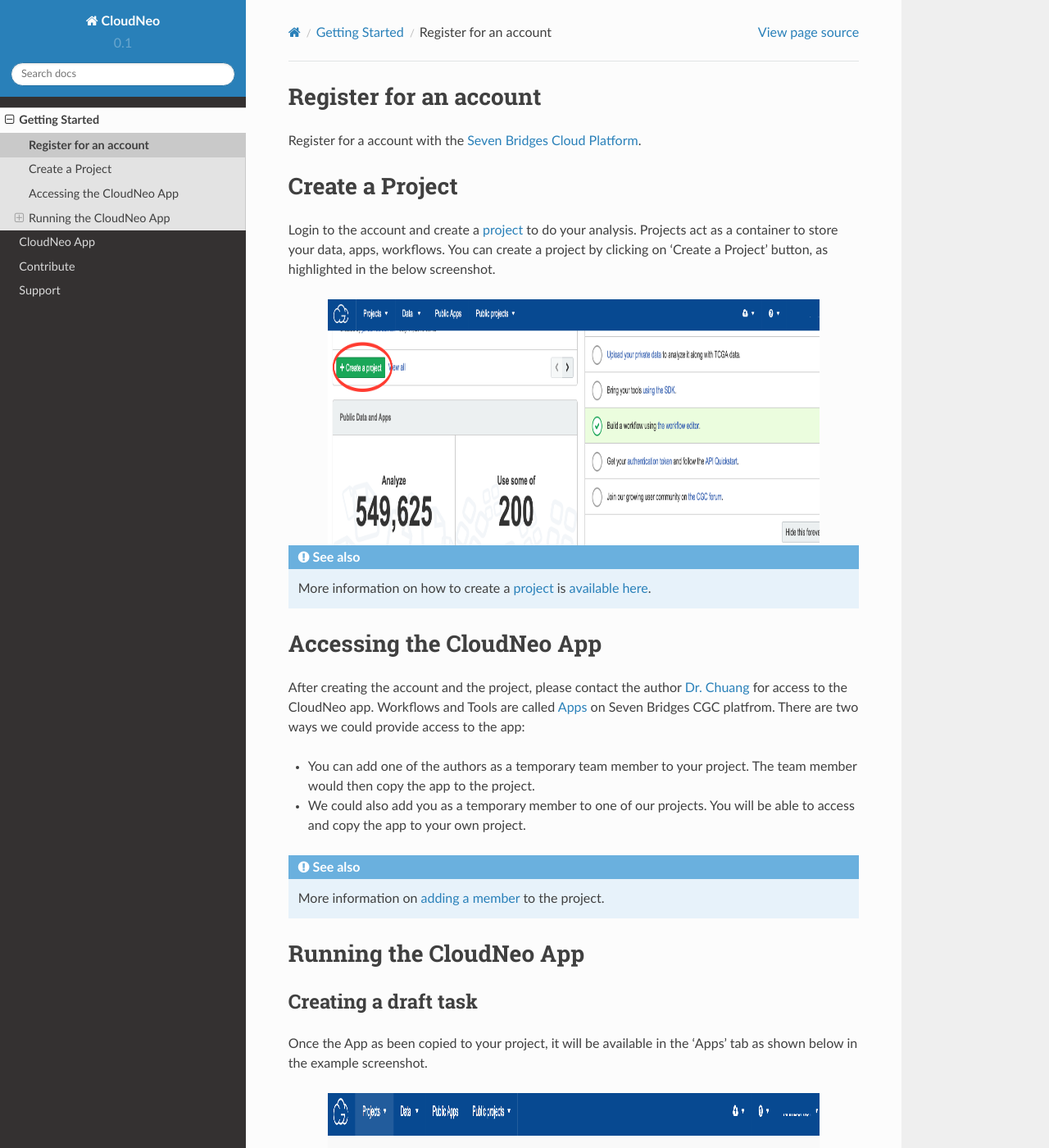
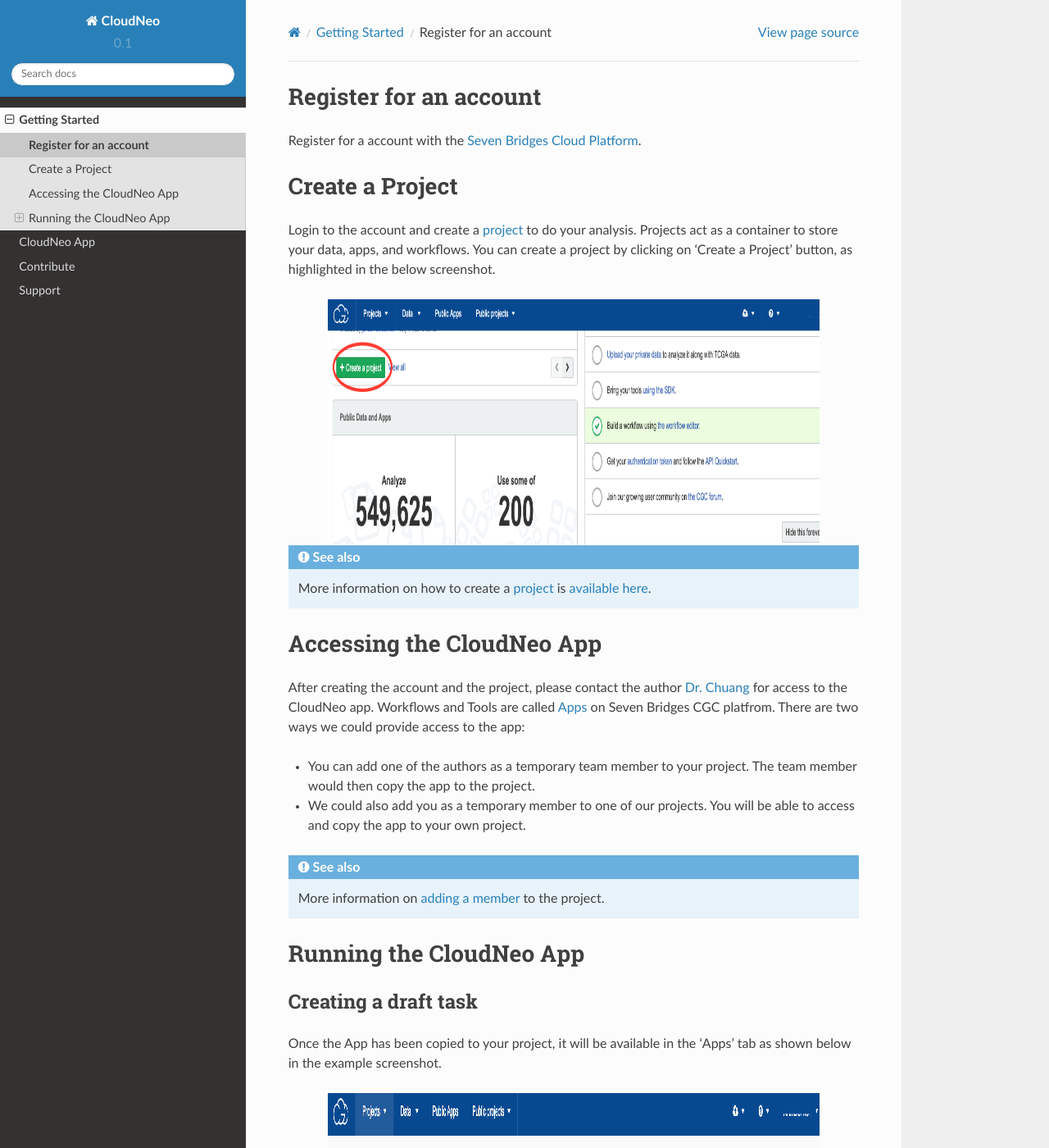
Before and after one commit to TheJacksonLaboratory/CloudNeo, a Sphinx documentation site: the page built from docs/Gettingstarted/run_analysis.rst, in a window 1280 px wide and 1400 px high. Shown: the whole window at 82% size. Built offline with Sphinx 7.4.7 and the Read the Docs theme 2.0.0, drawn with Linux system fonts in a browser that asks for light colours; some of the changed text lies outside the part shown.

Commit message:
fixed typos in the getting started guide

```diff
--- a/docs/Gettingstarted/run_analysis.rst
+++ b/docs/Gettingstarted/run_analysis.rst
@@ -4,7 +4,7 @@
 
 Create a Project
 --------------------------------------------
-Login to the account and create a `project <http://docs.sevenbridges.com/docs/projects-on-the-platform>`_ to do your analysis. Projects act as a container to store your data, apps, workflows. You can create a project by clicking on 'Create a Project' button, as highlighted in the below screenshot.
+Login to the account and create a `project <http://docs.sevenbridges.com/docs/projects-on-the-platform>`_ to do your analysis. Projects act as a container to store your data, apps, and workflows. You can create a project by clicking on 'Create a Project' button, as highlighted in the below screenshot.
 
 .. image:: ../images/create-project.png
     :width: 600px
@@ -30,7 +30,7 @@
 
 Creating a draft task
 ^^^^^^^^^^^^^^^^^^^^^
-Once the App as been copied to your project, it will be available in the 'Apps' tab as shown below in the example screenshot.
+Once the App has been copied to your project, it will be available in the 'Apps' tab as shown below in the example screenshot.
 
 .. image:: ../images/create-draft1.png
     :width: 600px
```
Also changed, not shown: other parts of docs/Gettingstarted/run_analysis.rst (+1 -1 lines).
